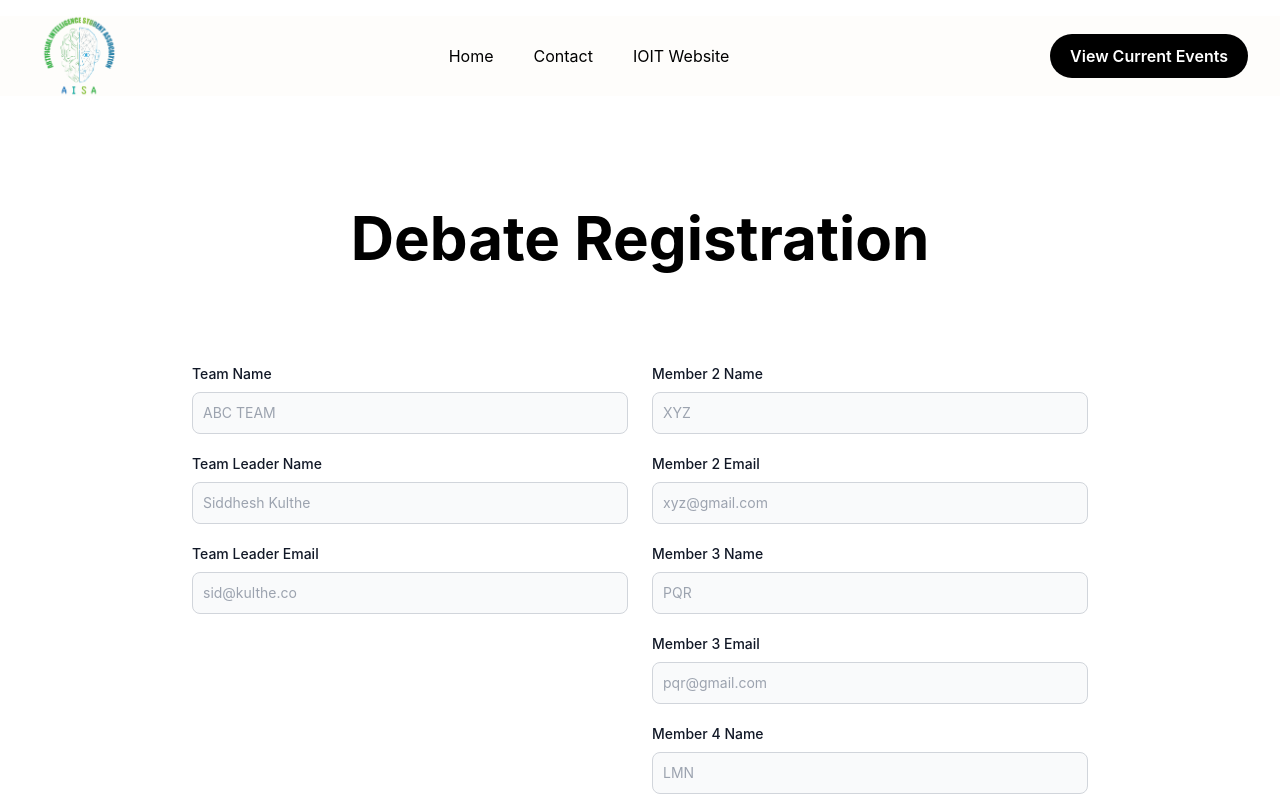
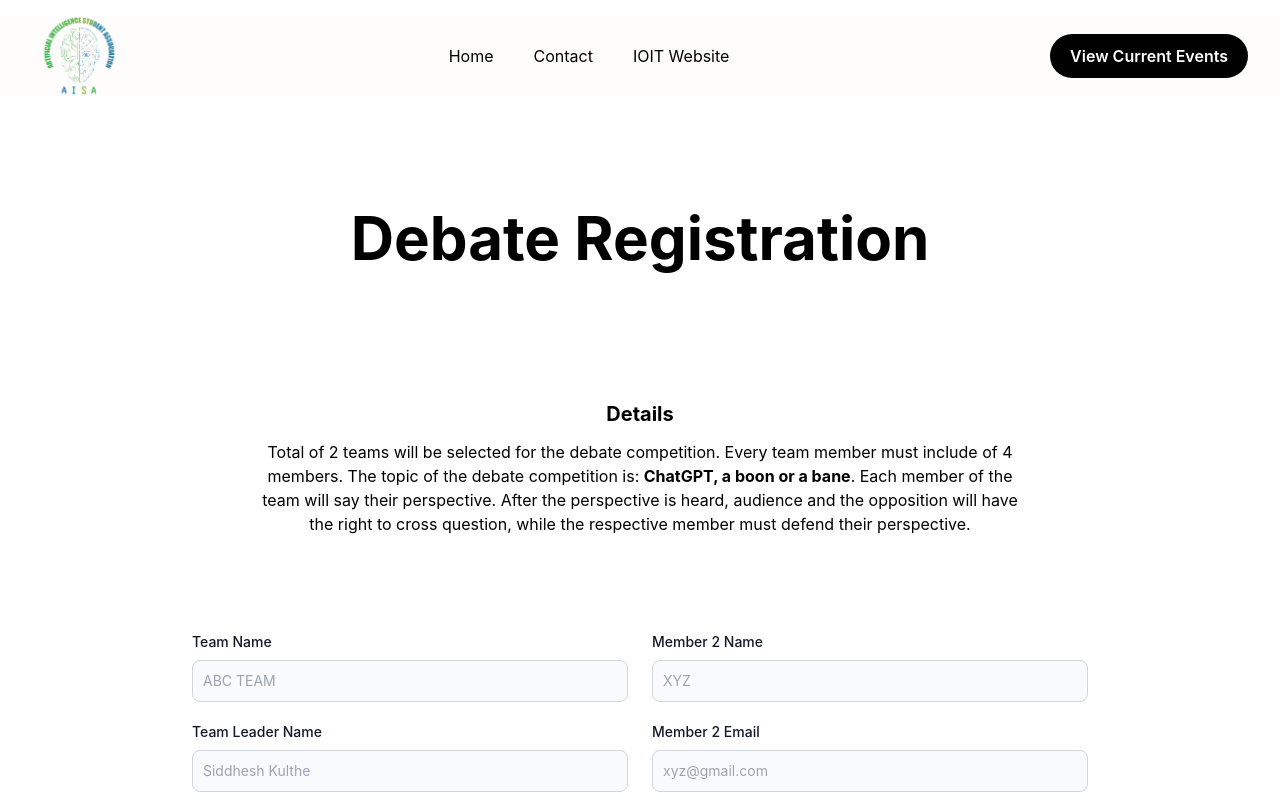
Before and after one commit to siddheshtv/aisa_web_events, a React (Create React App) app: page /debate-register in a window 1280 px wide. Shown: the top 800 px of the page. Built offline with nearby package versions, Linux system fonts and the light colour scheme.

Commit message:
add debate comp details

```diff
--- a/src/components/Events/Debate.jsx
+++ b/src/components/Events/Debate.jsx
@@ -7,9 +7,24 @@
     <div>
       <Navbar />
       <div className="my-24 px-4">
-        <h1 className="text-center text-4xl lg:text-6xl font-bold pb-24">
+        <h1 className="text-center text-4xl lg:text-6xl font-bold pb-6">
           Debate Registration
         </h1>
+        <div className="flex justify-center">
+          <div className="text-center py-24 max-w-3xl">
+            <h1 className="text-xl font-bold py-3">Details</h1>
+            <p>
+              Total of 2 teams will be selected for the debate competition.
+              Every team member must include of 4 members. The topic of the
+              debate competition is: <strong>ChatGPT, a boon or a bane</strong>.
+              Each member of the team will say their perspective. After the
+              perspective is heard, audience and the opposition will have the
+              right to cross question, while the respective member must defend
+              their perspective.
+            </p>
+          </div>
+        </div>
+
         <form
           className="max-w-4xl mx-auto grid lg:grid-cols-2 lg:gap-x-6 grid-cols-1"
           action="https://formspree.io/f/moqgjknr"
```
